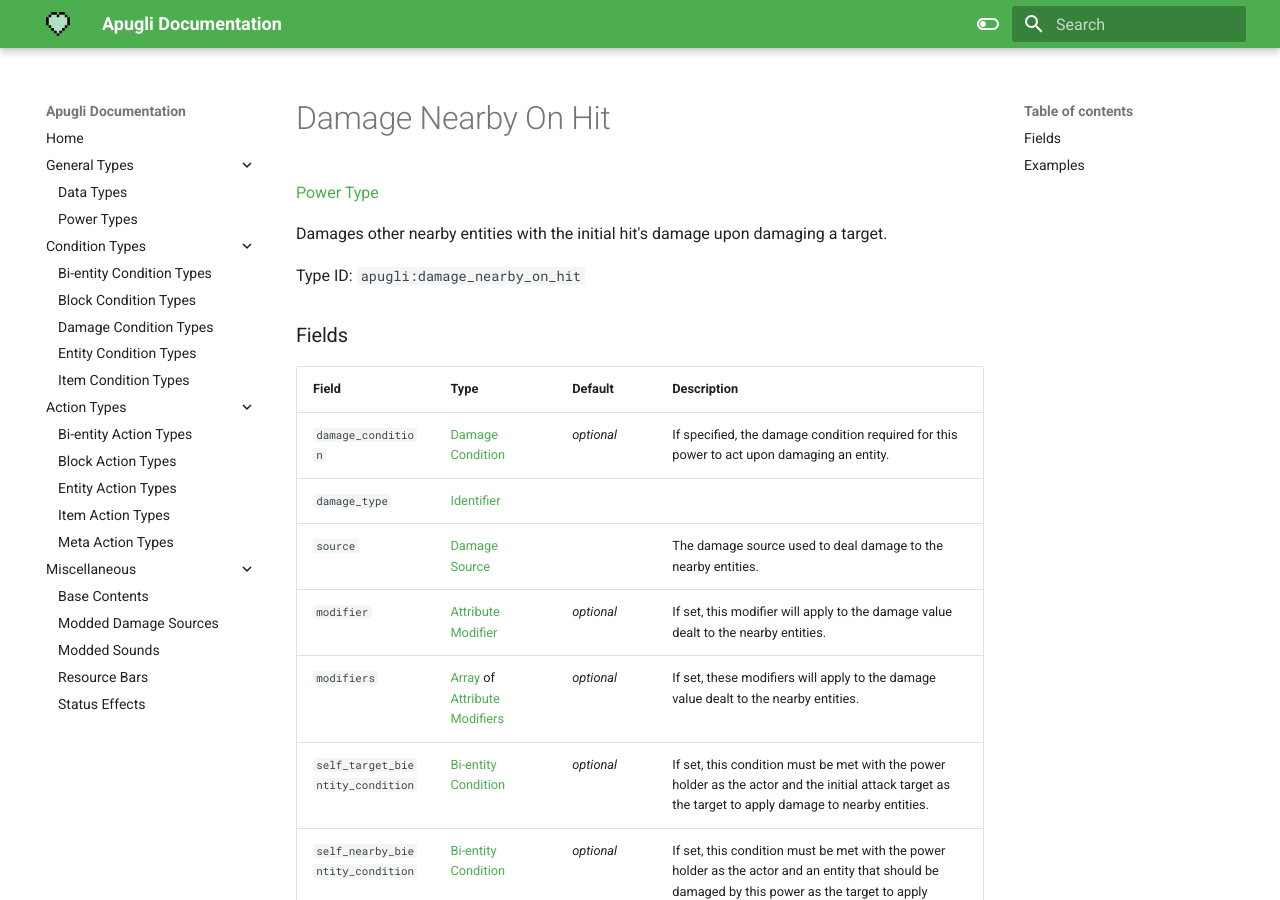
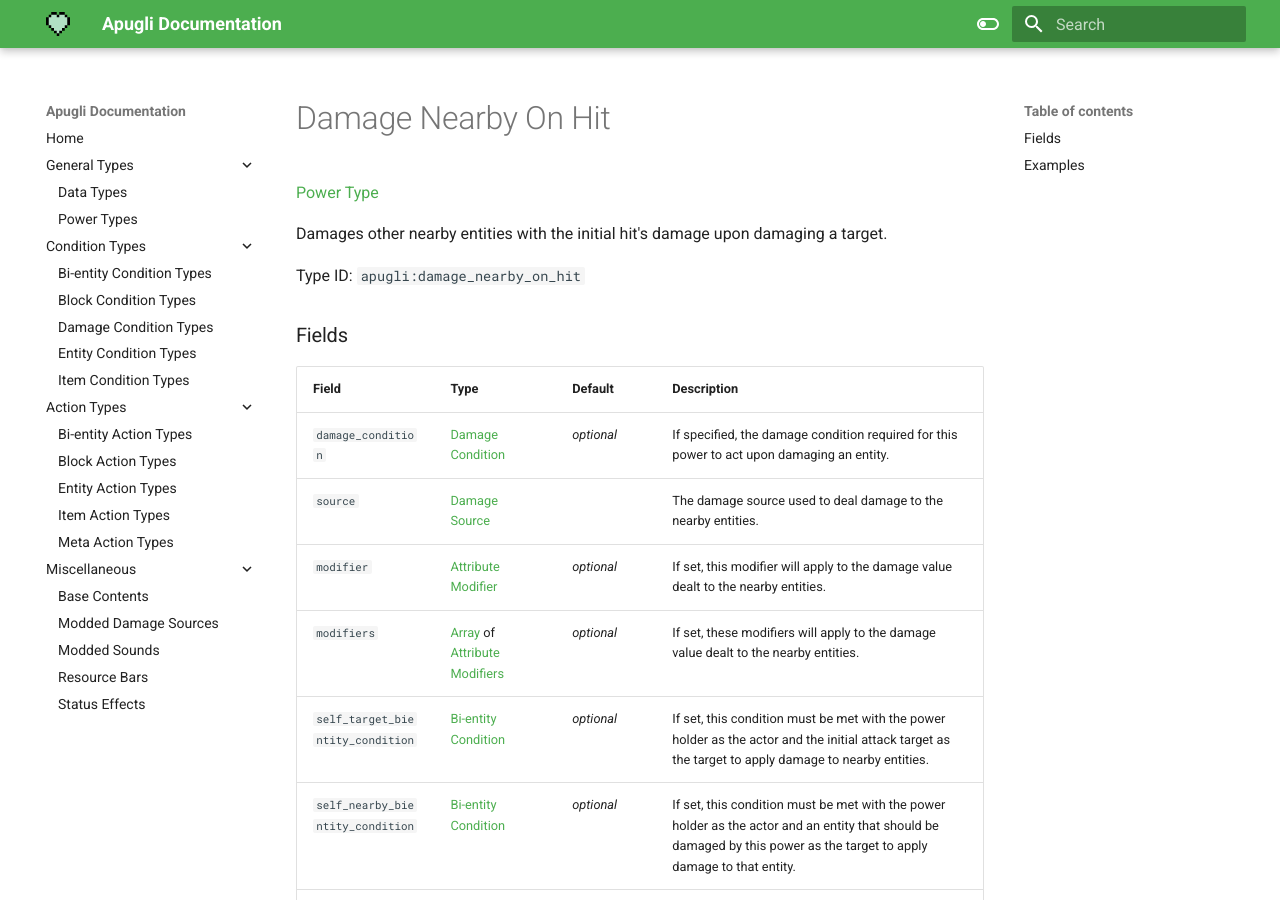
Before and after one commit to MerchantPug/apugli-docs, an MkDocs documentation site: the page built from docs/types/power_types/damage_nearby_on_hit.md, in a window 1280 px wide and 900 px high. Built offline with MkDocs 1.6.1 and Material for MkDocs 9.7.7, drawn with Linux system fonts in a browser that asks for light colours.

Commit message:
1.19.2-ify `damage_nearby_on_hit`

```diff
--- a/docs/types/power_types/damage_nearby_on_hit.md
+++ b/docs/types/power_types/damage_nearby_on_hit.md
@@ -17,7 +17,6 @@ Type ID: `apugli:damage_nearby_on_hit`
 Field | Type | Default | Description
 ------|------|---------|------------
 `damage_condition` | [Damage Condition](https://origins.readthedocs.io/en/latest/types/damage_condition_types/) | *optional* | If specified, the damage condition required for this power to act upon damaging an entity.
-`damage_type` | [Identifier](https://origins.readthedocs.io/en/latest/types/data_types/identifier/) | |
 `source` | [Damage Source](https://origins.readthedocs.io/en/latest/types/data_types/damage_source/) | | The damage source used to deal damage to the nearby entities.
 `modifier` | [Attribute Modifier](https://origins.readthedocs.io/en/latest/types/data_types/attribute_modifier/) | *optional* | If set, this modifier will apply to the damage value dealt to the nearby entities.
 `modifiers` | [Array](https://origins.readthedocs.io/en/latest/types/data_types/array/) of [Attribute Modifiers](https://origins.readthedocs.io/en/latest/types/data_types/attribute_modifier/) | *optional* | If set, these modifiers will apply to the damage value dealt to the nearby entities.
```
